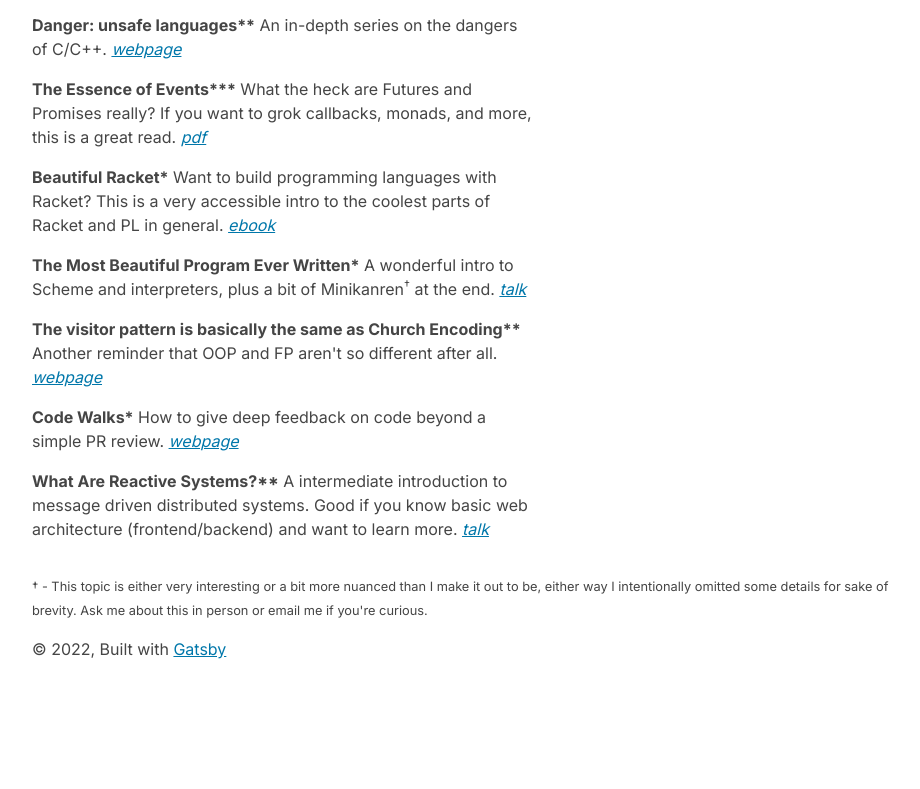
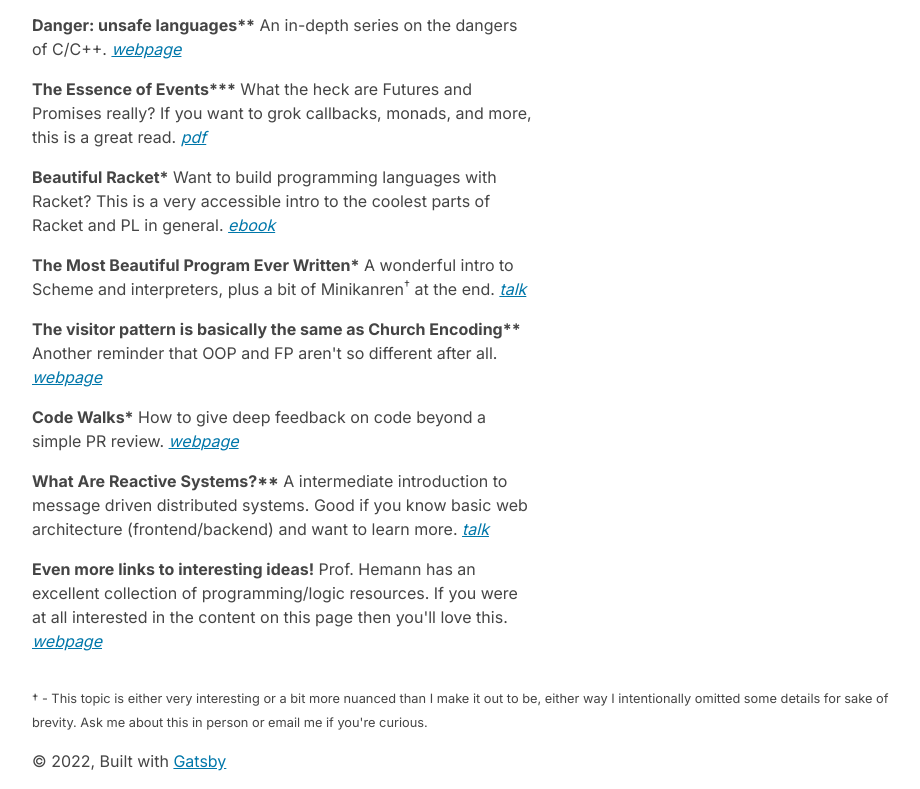
Before and after one commit to rymaju/ryanjung.dev, a Gatsby site: page /enrichment in a window 1280 px wide. Shown: the part 569-1358 px from the top of the page, without its empty margins (176-1096 px from the left). Before the commit the page ends 1246 px from the top, so only its background shows below. Built offline with nearby package versions, Linux system fonts and the light colour scheme; Gatsby itself is replaced by a stand-in of ours.

Commit message:
added link to Jason's website

```diff
--- a/src/pages/enrichment.js
+++ b/src/pages/enrichment.js
@@ -153,6 +153,18 @@ const BlogIndex = ({ data, location }) => {
                 </>
               }
             />
+
+            <Quote
+              title="Even more links to interesting ideas!"
+              content="Prof. Hemann has an excellent collection of programming/logic resources. If you were at all interested in the content on this page then you'll love this."
+              source={
+                <>
+                  <a href="https://jasonhemann.github.io/links/">
+                    webpage
+                  </a>
+                </>
+              }
+            />
           </ol>
         </section>
       </div>
```
